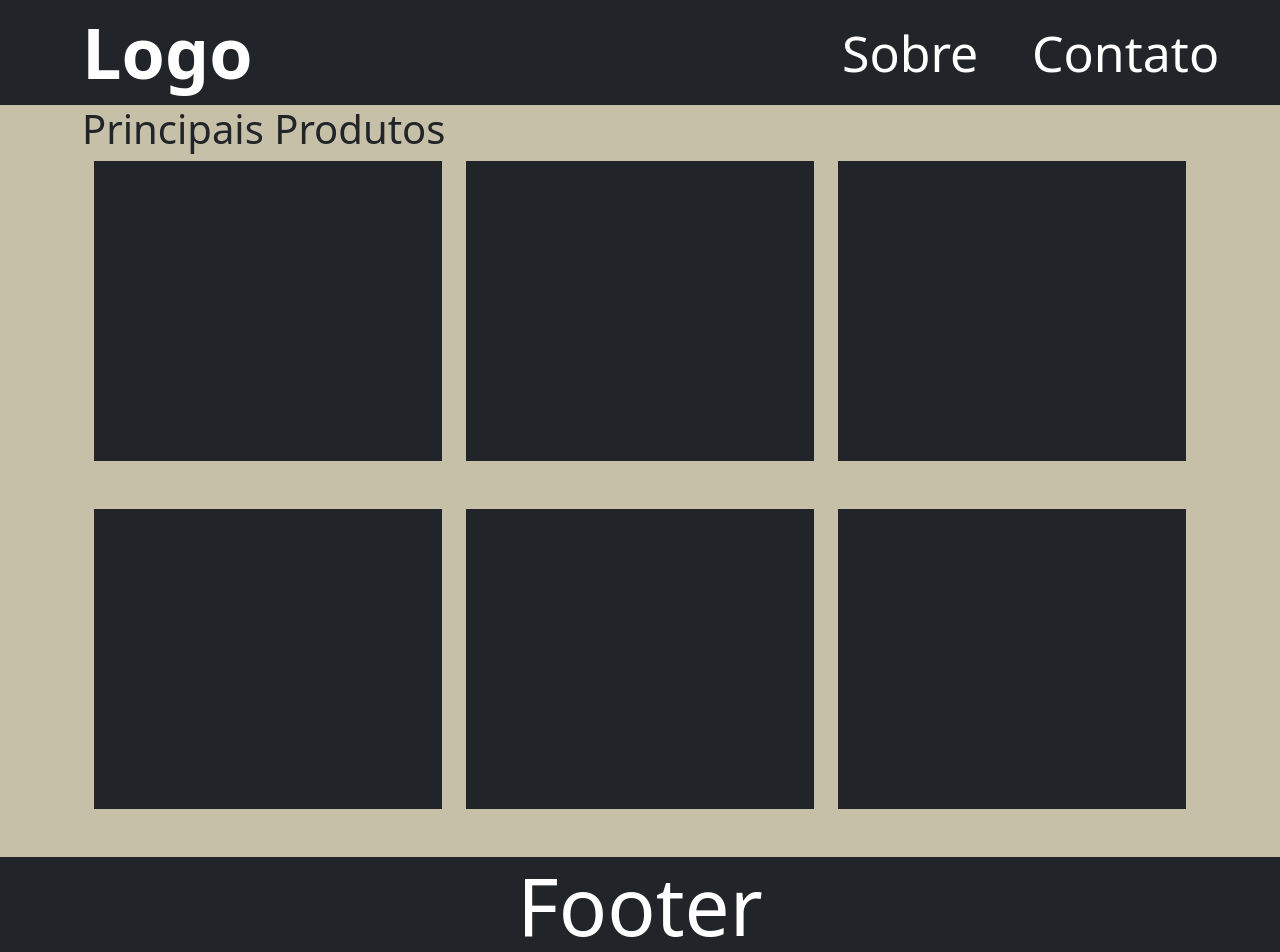
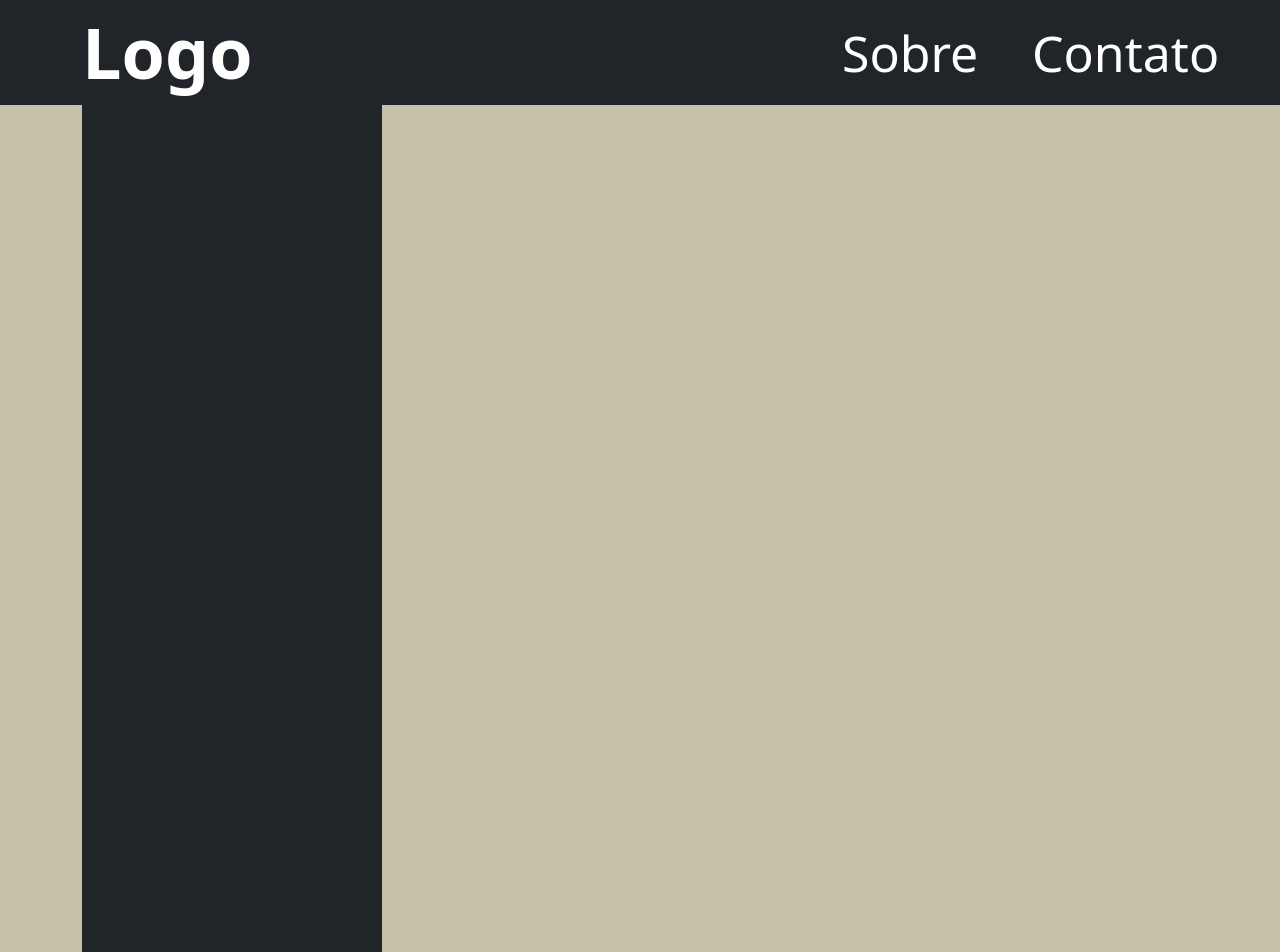
Before and after one commit to KinoDerToten/Single-page-com-Vue.js-e-VueRouter, a Vue app: page /Contato in a window 1280 px wide. Shown: the top 952 px of the page. Built offline with nearby package versions, Linux system fonts and the light colour scheme.

Commit message:
aperfeicoando o projeto

```diff
--- a/src/App.vue
+++ b/src/App.vue
@@ -2,7 +2,7 @@
   <div id="app">
     <Header/>
     <router-view/>
-    <Footer/>
+    <Footer id="footer"/>
   </div>
 </template>
 
@@ -25,6 +25,14 @@
   }
 
   #app{
+    margin: 0;
+    padding: 0;
     height: 100vh;
+    display: flex;
+    flex-direction: column;
+  }
+
+  #footer{
+    margin-top: auto;
   }
 </style>
--- a/src/Pages/Home/Home.vue
+++ b/src/Pages/Home/Home.vue
@@ -1,29 +1,12 @@
 <template>
     <main>
       <div class="container">
-        <h1>Principais Produtos</h1>
-        <div class="container">
-          <div class="row">
-            <div class="col-4 mb-5">
         <div class="quadrado bg-dark"></div>
-            </div>
-            <div class="col-4 mb-5">
         <div class="quadrado bg-dark"></div>
-            </div>
-            <div class="col-4 mb-5">
         <div class="quadrado bg-dark"></div>
-            </div>
-            <div class="col mb-5">
         <div class="quadrado bg-dark"></div>
-            </div>
-            <div class="col mb-5">
         <div class="quadrado bg-dark"></div>
-            </div>
-            <div class="col mb-5">
         <div class="quadrado bg-dark"></div>
-            </div>
-          </div>
-        </div>
       </div>
     </main>
 </template>
@@ -35,6 +18,6 @@
 <style scoped>
     .quadrado{
       height: 300px;
-      width: 100%;
+      width: 300px;
     }
 </style>
--- a/src/components/Footer.vue
+++ b/src/components/Footer.vue
@@ -1,6 +1,6 @@
 <template>
     <footer>
-      <div class="container-flui bg-dark">
+      <div class="container-flui h-100 bg-dark">
         <h1 class="text-center text-white display-1">Footer</h1>
       </div>
     </footer>
```
Lines whose indentation alone changed are shown as unchanged.
